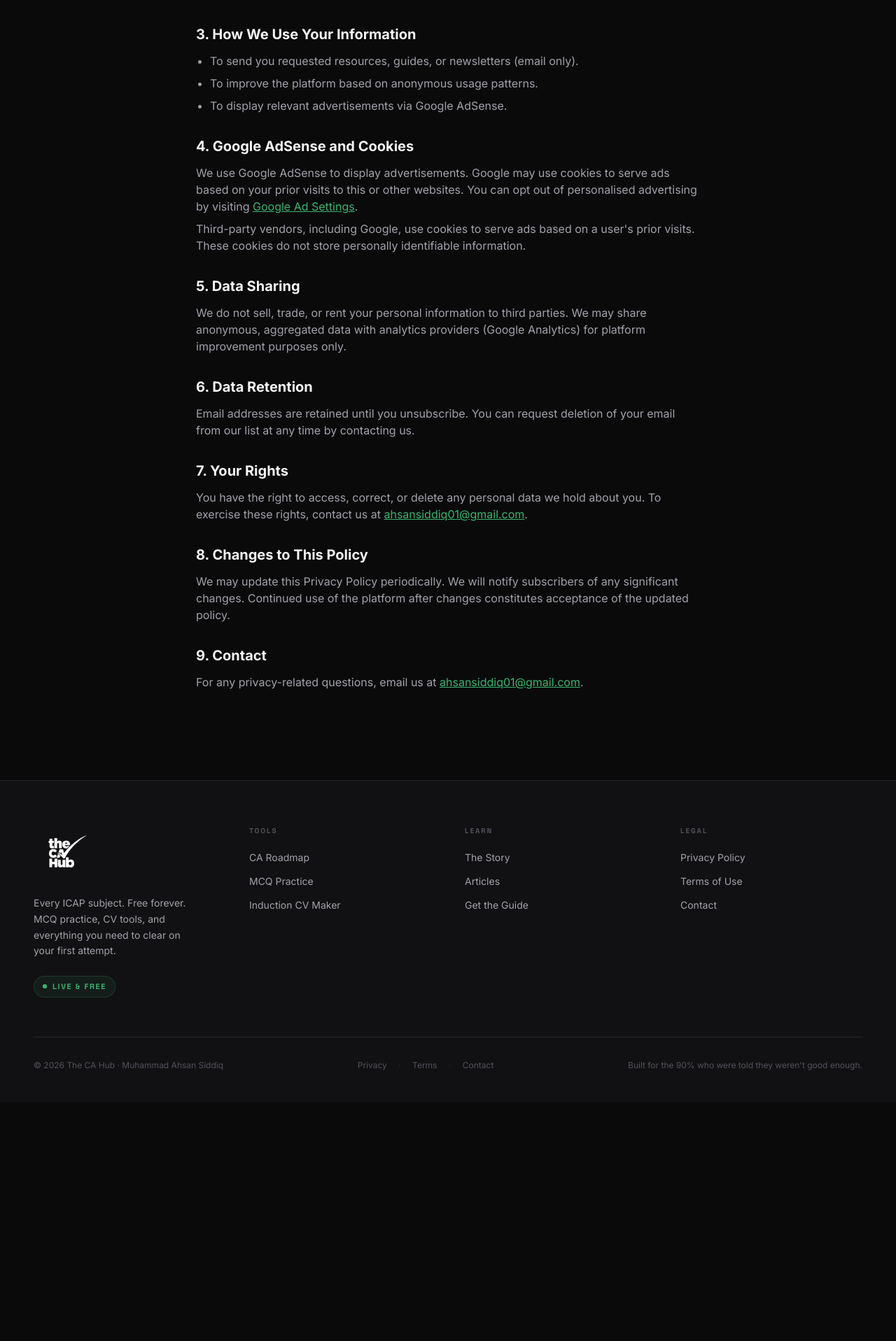
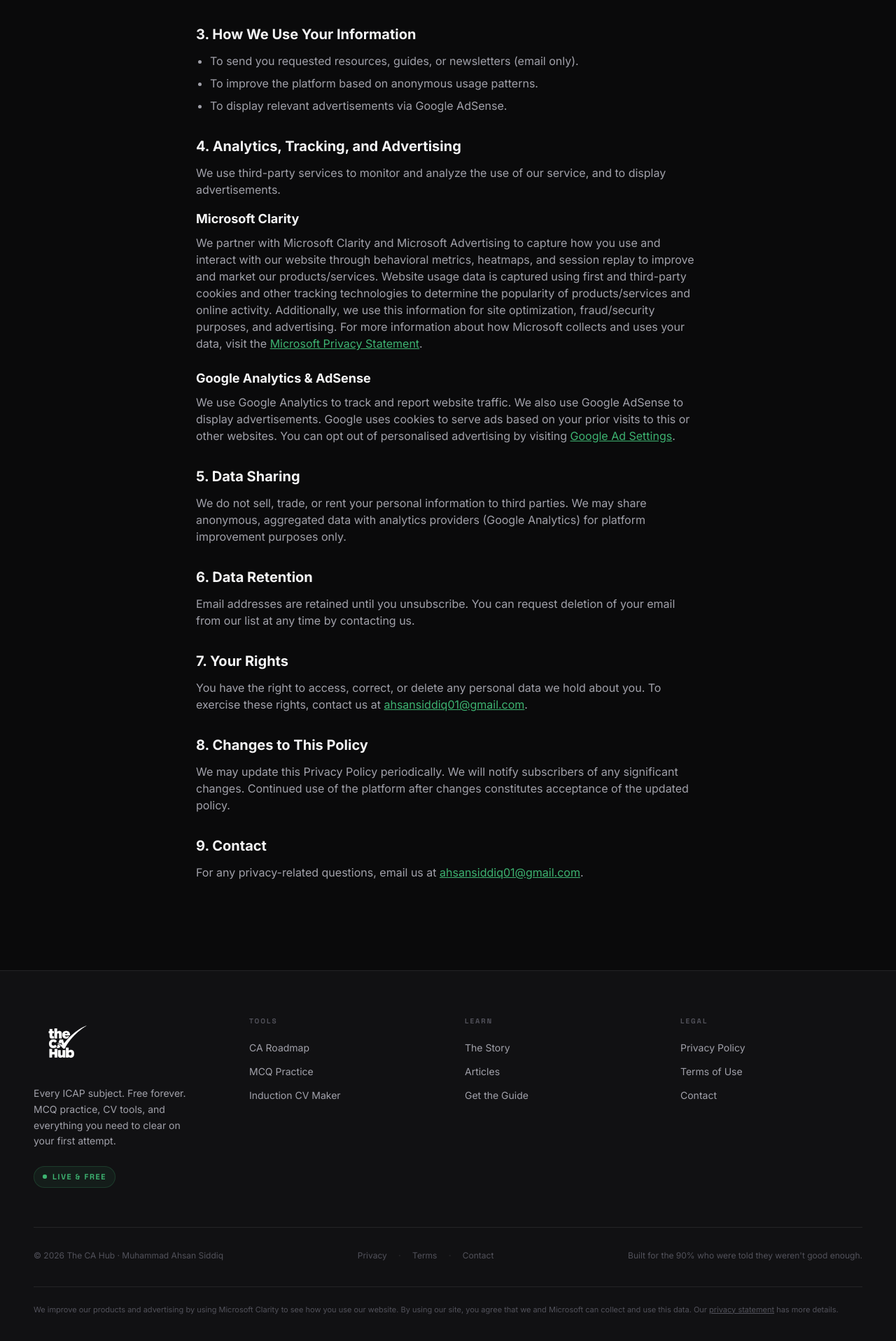
Before and after one commit to AhsanSiddiq/mcq-gift-caf5, a Next.js app: page /privacy-policy in a window 1280 px wide. Shown: the part 645-2562 px from the top of the page at 70% size. Before the commit the page ends 2220 px from the top, so only its background shows below. Built offline with nearby package versions, Linux system fonts and the light colour scheme.

Commit message:
docs: add Microsoft Clarity disclosures to footer and privacy policy

```diff
--- a/src/app/privacy-policy/page.tsx
+++ b/src/app/privacy-policy/page.tsx
@@ -39,9 +39,14 @@
         </section>
 
         <section>
-          <h2 className="font-bold text-xl mb-3" style={{ color: "var(--text-1)" }}>4. Google AdSense and Cookies</h2>
-          <p>We use Google AdSense to display advertisements. Google may use cookies to serve ads based on your prior visits to this or other websites. You can opt out of personalised advertising by visiting <a href="https://www.google.com/settings/ads" target="_blank" rel="noopener noreferrer" className="underline" style={{ color: "var(--green)" }}>Google Ad Settings</a>.</p>
-          <p className="mt-2">Third-party vendors, including Google, use cookies to serve ads based on a user's prior visits. These cookies do not store personally identifiable information.</p>
+          <h2 className="font-bold text-xl mb-3" style={{ color: "var(--text-1)" }}>4. Analytics, Tracking, and Advertising</h2>
+          <p>We use third-party services to monitor and analyze the use of our service, and to display advertisements.</p>
+
+          <h3 className="font-bold text-lg mt-4 mb-2" style={{ color: "var(--text-1)" }}>Microsoft Clarity</h3>
+          <p>We partner with Microsoft Clarity and Microsoft Advertising to capture how you use and interact with our website through behavioral metrics, heatmaps, and session replay to improve and market our products/services. Website usage data is captured using first and third-party cookies and other tracking technologies to determine the popularity of products/services and online activity. Additionally, we use this information for site optimization, fraud/security purposes, and advertising. For more information about how Microsoft collects and uses your data, visit the <a href="https://privacy.microsoft.com/en-us/privacystatement" target="_blank" rel="noopener noreferrer" className="underline" style={{ color: "var(--green)" }}>Microsoft Privacy Statement</a>.</p>
+
+          <h3 className="font-bold text-lg mt-6 mb-2" style={{ color: "var(--text-1)" }}>Google Analytics & AdSense</h3>
+          <p>We use Google Analytics to track and report website traffic. We also use Google AdSense to display advertisements. Google uses cookies to serve ads based on your prior visits to this or other websites. You can opt out of personalised advertising by visiting <a href="https://www.google.com/settings/ads" target="_blank" rel="noopener noreferrer" className="underline" style={{ color: "var(--green)" }}>Google Ad Settings</a>.</p>
         </section>
 
         <section>
--- a/src/components/Footer.tsx
+++ b/src/components/Footer.tsx
@@ -90,7 +90,7 @@
         <div style={{ height: 1, background: "var(--border)", marginBottom: 28 }} />
 
         {/* Bottom */}
-        <div className="flex flex-col sm:flex-row justify-between items-center gap-4 text-center sm:text-left">
+        <div className="flex flex-col sm:flex-row justify-between items-center gap-4 text-center sm:text-left mb-6">
           <p style={{ fontSize: 12, color: "var(--text-3)", fontFamily: "var(--font-inter), sans-serif" }}>
             © {year} The CA Hub · Muhammad Ahsan Siddiq
           </p>
@@ -106,6 +106,13 @@
           </p>
         </div>
 
+        {/* Clarity Disclosure */}
+        <div className="text-center md:text-left mt-8 pt-6 border-t border-[var(--border)]">
+          <p style={{ fontSize: 11, color: "var(--text-3)", fontFamily: "var(--font-inter), sans-serif", lineHeight: 1.6 }}>
+            We improve our products and advertising by using Microsoft Clarity to see how you use our website. By using our site, you agree that we and Microsoft can collect and use this data. Our <Link href="/privacy-policy" className="underline hover:text-[var(--text-2)]">privacy statement</Link> has more details.
+          </p>
+        </div>
+
       </div>
     </footer>
   );
```
